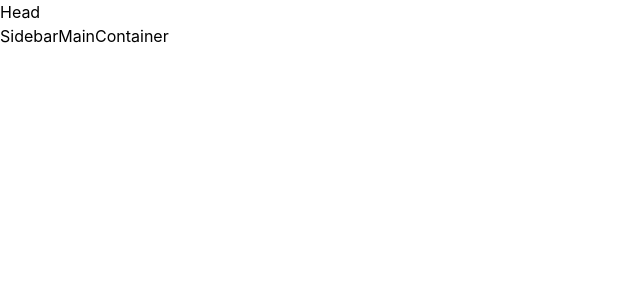
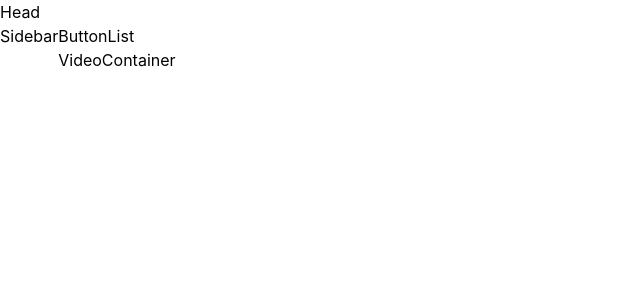
Before and after one commit to RajnishKrPandey/namaste-youtube, a React (Create React App) app: page / in a window 1280 px wide. Shown: the top 300 px of the page, without its empty margins (0-640 px from the left). Built offline with nearby package versions, Linux system fonts and the light colour scheme.

Commit message:
Creates ButtonList and VideoContainer Component

```diff
--- /dev/null
+++ b/src/components/ButtonList.js
@@ -0,0 +1,9 @@
+import React from 'react'
+
+const ButtonList = () => {
+  return (
+    <div>ButtonList</div>
+  )
+}
+
+export default ButtonList
--- a/src/components/MainContainer.js
+++ b/src/components/MainContainer.js
@@ -1,8 +1,13 @@
 import React from 'react'
+import ButtonList from './ButtonList'
+import VideoContainer from './VideoContainer'
 
 const MainContainer = () => {
   return (
-    <div>MainContainer</div>
+    <div>
+        <ButtonList />
+        <VideoContainer />
+    </div>
   )
 }
 
--- /dev/null
+++ b/src/components/VideoContainer.js
@@ -0,0 +1,9 @@
+import React from 'react'
+
+const VideoContainer = () => {
+  return (
+    <div>VideoContainer</div>
+  )
+}
+
+export default VideoContainer
```
